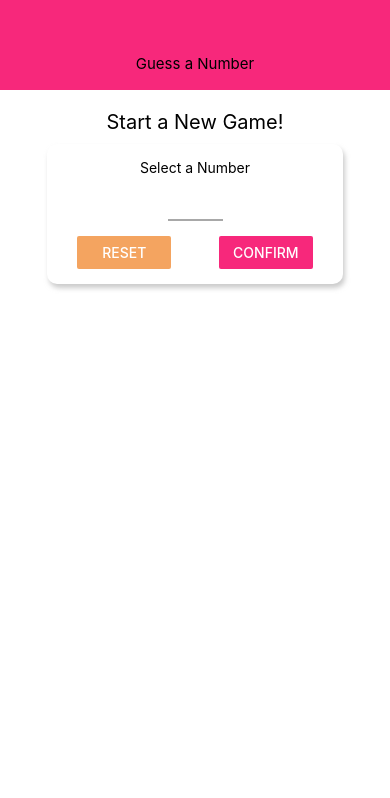
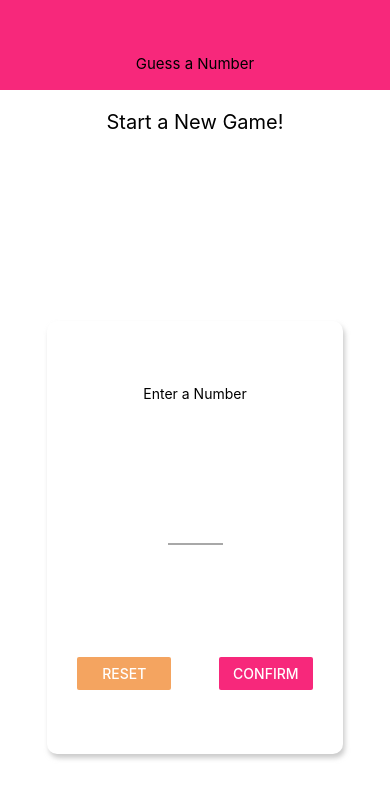
Before and after one commit to DannieSchu/guess-number-react-native, a React Native app: screen / in a window 390 px wide. Shown: the top 798 px of the page. Built offline with nearby package versions, Linux system fonts and the light colour scheme.

Commit message:
validate input and display confirmation

```diff
--- a/screens/StartGameScreen.js
+++ b/screens/StartGameScreen.js
@@ -1,22 +1,56 @@
 import React, { useState } from 'react';
-import { View, Text, StyleSheet, Button, TouchableWithoutFeedback, Keyboard } from 'react-native';
+import { View, Text, StyleSheet, Button, TouchableWithoutFeedback, Keyboard, Alert } from 'react-native';
 import Card from '../components/Card';
 import colors from '../constants/colors';
 import Input from '../components/Input';
 
 const StartGameScreen = () => {
   const [enteredValue, setEnteredValue] = useState('');
+  const [confirmed, setConfirmed] = useState(false);
+  const [selectedNumber, setSelectedNumber] = useState();
 
   const numberInputHandler = inputText => {
     setEnteredValue(inputText.replace(/[^0-9]/g, ''));
-  }
+  };
+
+  const resetInputHandler = () => {
+    setEnteredValue('');
+    setConfirmed(false);
+  };
+
+  const confirmInputHandler = () => {
+    const chosenNumber = parseInt(enteredValue);
+    if (isNaN(chosenNumber) || chosenNumber <= 0 || chosenNumber > 99) {
+      Alert.alert(
+        'Invalid Number!',
+        'Choose a number between 1 and 99.' ,
+        [{
+          text: 'Okay',
+          style: 'destructive',
+          onPress: resetInputHandler
+        }]
+      );
+      return;
+    }
+    setConfirmed(true);
+    setSelectedNumber(chosenNumber);
+    setEnteredValue('');
+  };
+
+  const confirmedOutput = confirmed ? (
+    <Card style={styles.outputContainer}>
+      <Text>Chosen Number:</Text>
+      <Text style={styles.chosenNumber}> {selectedNumber}</Text>
+      <Button title="Start" />
+    </Card>
+    ) : null
 
   return (
     <TouchableWithoutFeedback onPress={() => {Keyboard.dismiss()}}>
       <View style={styles.screen}>
         <Text style={styles.title}>Start a New Game!</Text>
         <Card style={styles.inputContainer}>
-          <Text>Select a Number</Text>
+          <Text>Enter a Number</Text>
           <Input
             style={styles.input}
             maxLength={2}
@@ -27,13 +61,22 @@ const StartGameScreen = () => {
           />
           <View style={styles.buttonContainer}>
             <View style={styles.button}>
-              <Button title="Reset" onPress={() => {}} color={colors.secondary} />
+              <Button
+                title="Reset"
+                onPress={resetInputHandler}
+                color={colors.secondary}
+              />
             </View>
             <View style={styles.button}>
-              <Button title="Confirm" onPress={() => {}} color={colors.primary} />
+              <Button
+                title="Confirm"
+                onPress={confirmInputHandler}
+                color={colors.primary}
+              />
             </View>
           </View>
         </Card>
+        {confirmedOutput}
       </View>
     </TouchableWithoutFeedback>
   );
@@ -48,18 +91,24 @@ const styles = StyleSheet.create({
   inputContainer: {
     width: 300,
     maxWidth: '80%',
+    flex: 2,
     alignItems: 'center',
+    justifyContent: 'space-around',
     backgroundColor: 'white',
-    borderRadius: 10
+    borderRadius: 10,
+    marginBottom: 80
   },
   title: {
     fontSize: 20,
-    marginVertical: 10
+    marginVertical: 10,
+    flex: 1
   },
   input: {
     width: 55,
     textAlign: 'center',
-    padding: 5
+    padding: 5,
+    fontSize: 16,
+    color: colors.primary
   },
   buttonContainer: {
     flexDirection: 'row',
@@ -69,6 +118,24 @@ const styles = StyleSheet.create({
   },
   button: {
     width: '40%'
+  },
+  outputContainer: {
+    flex: 2,
+    justifyContent: 'space-around',
+    alignItems: 'center',
+    backgroundColor: colors.secondary,
+    borderRadius: 10,
+    marginBottom: 40,
+    width: '50%',
+  },
+  chosenNumber: {
+    borderWidth: 2,
+    borderColor: 'white',
+    borderRadius: 5,
+    color: 'white',
+    padding: 10,
+    fontSize: 20,
+    fontWeight: 'bold'
   }
 });
 
```
